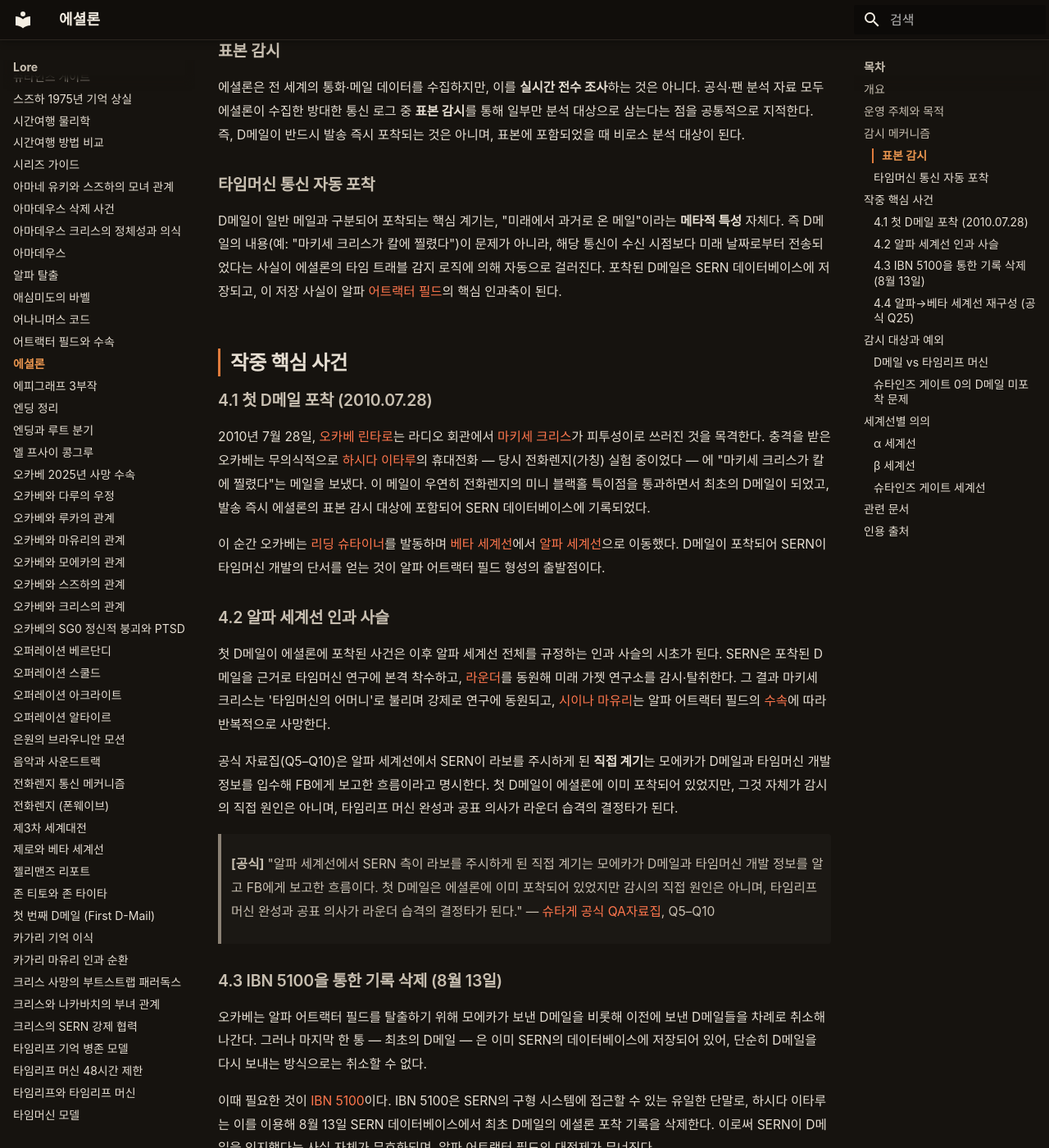
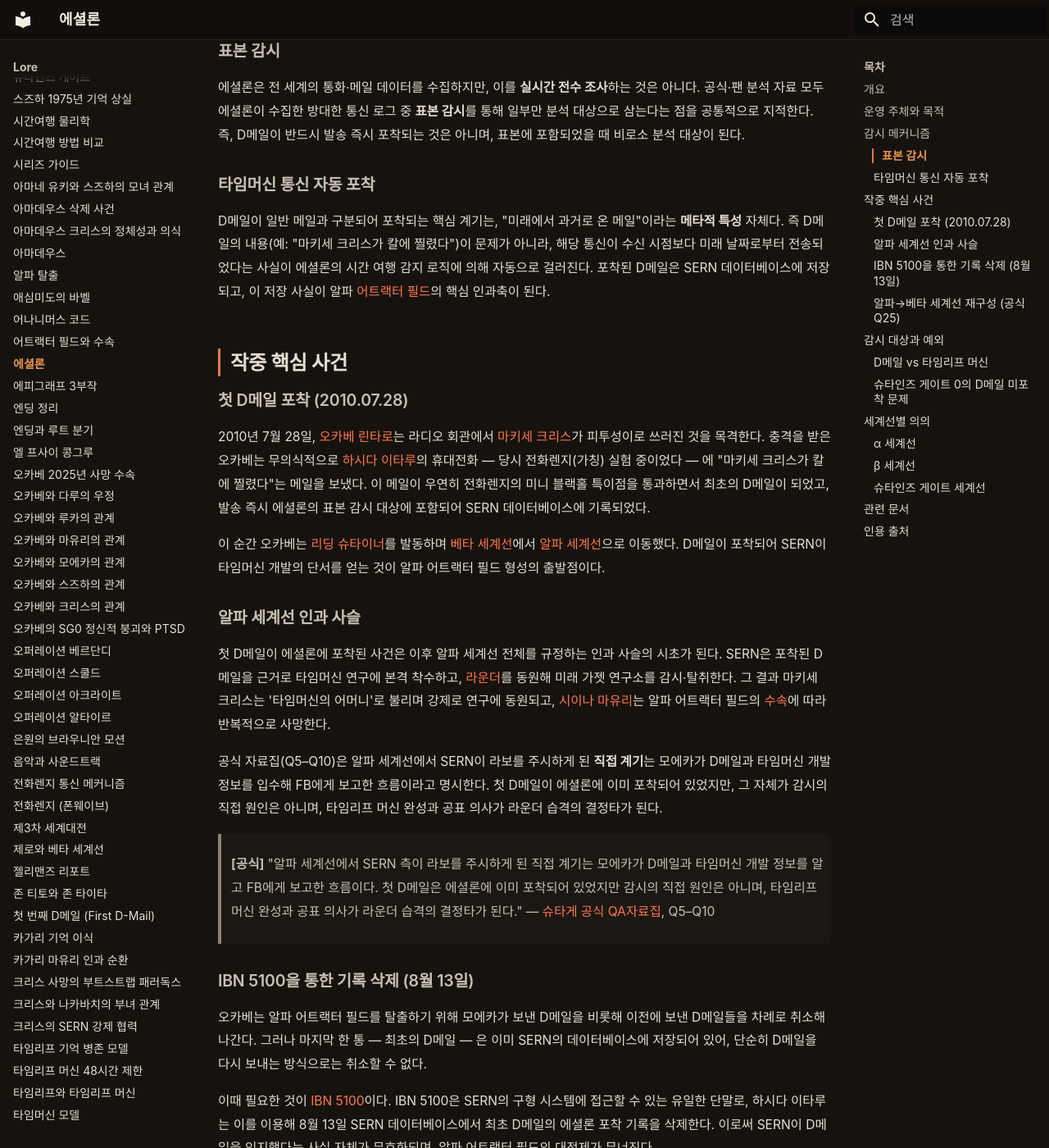
Before and after one commit to sgwiki/sgwiki.github.io, an MkDocs documentation site: the page built from wiki/lore/에셜론.md, in a window 1280 px wide and 1400 px high, scrolled down 1170 px. Shown: the whole window at 82% size. Built offline with MkDocs 1.6.1 and Material for MkDocs 9.7.7, drawn with Linux system fonts in a browser that asks for light colours; some web fonts are replaced; some of the changed text lies outside the part shown.

Commit message:
chore(wiki): 에셜론 정비 — H3 orphan 4.x 번호 제거, '타임 트래블' → '시간 여행' 용어 통일, 미세 문체 교정

```diff
--- a/wiki/lore/에셜론.md
+++ b/wiki/lore/에셜론.md
@@ -22,7 +22,7 @@
 
 감시의 핵심 목적은 두 가지다.
 
-1. **타임 트래블 징후 포착**: 미래에서 과거로 전송된 통신(전형적으로 D메일)을 탐지하여, 타임머신 개발의 단서를 확보한다.
+1. **시간 여행 징후 포착**: 미래에서 과거로 전송된 통신(전형적으로 D메일)을 탐지하여, 타임머신 개발의 단서를 확보한다.
 2. **Z 프로그램 기밀 유지**: 타임머신 연구 정보가 외부로 유출되는 것을 막고, [IBN 5100](IBN-5100.md)과 같이 SERN의 구형 시스템에 접근할 수 있는 장치의 동향을 추적한다. 공식 자료집은 텐노지 유고가 IBN 5100을 회수하려 한 이유가 "에셜론에 접속할 수 있는 단말로 쓰일 수 있기 때문에 그것이 밖에 돌아다니면 곤란"했기 때문이라고 설명한다.
 
 ## 감시 메커니즘
@@ -33,31 +33,31 @@
 
 ### 타임머신 통신 자동 포착
 
-D메일이 일반 메일과 구분되어 포착되는 핵심 계기는, "미래에서 과거로 온 메일"이라는 **메타적 특성** 자체다. 즉 D메일의 내용(예: "마키세 크리스가 칼에 찔렸다")이 문제가 아니라, 해당 통신이 수신 시점보다 미래 날짜로부터 전송되었다는 사실이 에셜론의 타임 트래블 감지 로직에 의해 자동으로 걸러진다. 포착된 D메일은 SERN 데이터베이스에 저장되고, 이 저장 사실이 알파 [어트랙터 필드](어트랙터-필드와-수속.md)의 핵심 인과축이 된다.
+D메일이 일반 메일과 구분되어 포착되는 핵심 계기는, "미래에서 과거로 온 메일"이라는 **메타적 특성** 자체다. 즉 D메일의 내용(예: "마키세 크리스가 칼에 찔렸다")이 문제가 아니라, 해당 통신이 수신 시점보다 미래 날짜로부터 전송되었다는 사실이 에셜론의 시간 여행 감지 로직에 의해 자동으로 걸러진다. 포착된 D메일은 SERN 데이터베이스에 저장되고, 이 저장 사실이 알파 [어트랙터 필드](어트랙터-필드와-수속.md)의 핵심 인과축이 된다.
 
 ## 작중 핵심 사건
 
-### 4.1 첫 D메일 포착 (2010.07.28)
+### 첫 D메일 포착 (2010.07.28)
 
 2010년 7월 28일, [오카베 린타로](../캐릭터/오카베-린타로.md)는 라디오 회관에서 [마키세 크리스](../캐릭터/마키세-크리스.md)가 피투성이로 쓰러진 것을 목격한다. 충격을 받은 오카베는 무의식적으로 [하시다 이타루](../캐릭터/하시다-이타루.md)의 휴대전화 — 당시 전화렌지(가칭) 실험 중이었다 — 에 "마키세 크리스가 칼에 찔렸다"는 메일을 보냈다. 이 메일이 우연히 전화렌지의 미니 블랙홀 특이점을 통과하면서 최초의 D메일이 되었고, 발송 즉시 에셜론의 표본 감시 대상에 포함되어 SERN 데이터베이스에 기록되었다.
 
 이 순간 오카베는 [리딩 슈타이너](리딩-슈타이너.md)를 발동하며 [베타 세계선](세계선.md)에서 [알파 세계선](세계선.md)으로 이동했다. D메일이 포착되어 SERN이 타임머신 개발의 단서를 얻는 것이 알파 어트랙터 필드 형성의 출발점이다.
 
-### 4.2 알파 세계선 인과 사슬
+### 알파 세계선 인과 사슬
 
 첫 D메일이 에셜론에 포착된 사건은 이후 알파 세계선 전체를 규정하는 인과 사슬의 시초가 된다. SERN은 포착된 D메일을 근거로 타임머신 연구에 본격 착수하고, [라운더](SERN과-라운더.md)를 동원해 미래 가젯 연구소를 감시·탈취한다. 그 결과 마키세 크리스는 '타임머신의 어머니'로 불리며 강제로 연구에 동원되고, [시이나 마유리](../캐릭터/시이나-마유리.md)는 알파 어트랙터 필드의 [수속](수속.md)에 따라 반복적으로 사망한다.
 
-공식 자료집(Q5–Q10)은 알파 세계선에서 SERN이 라보를 주시하게 된 **직접 계기**는 모에카가 D메일과 타임머신 개발 정보를 입수해 FB에게 보고한 흐름이라고 명시한다. 첫 D메일이 에셜론에 이미 포착되어 있었지만, 그것 자체가 감시의 직접 원인은 아니며, 타임리프 머신 완성과 공표 의사가 라운더 습격의 결정타가 된다.
+공식 자료집(Q5–Q10)은 알파 세계선에서 SERN이 라보를 주시하게 된 **직접 계기**는 모에카가 D메일과 타임머신 개발 정보를 입수해 FB에게 보고한 흐름이라고 명시한다. 첫 D메일이 에셜론에 이미 포착되어 있었지만, 그 자체가 감시의 직접 원인은 아니며, 타임리프 머신 완성과 공표 의사가 라운더 습격의 결정타가 된다.
 
 > **[공식]** "알파 세계선에서 SERN 측이 라보를 주시하게 된 직접 계기는 모에카가 D메일과 타임머신 개발 정보를 알고 FB에게 보고한 흐름이다. 첫 D메일은 에셜론에 이미 포착되어 있었지만 감시의 직접 원인은 아니며, 타임리프 머신 완성과 공표 의사가 라운더 습격의 결정타가 된다." — [슈타게 공식 QA자료집](../근거자료/공식/qa-자료집.md), Q5–Q10
 
-### 4.3 IBN 5100을 통한 기록 삭제 (8월 13일)
+### IBN 5100을 통한 기록 삭제 (8월 13일)
 
 오카베는 알파 어트랙터 필드를 탈출하기 위해 모에카가 보낸 D메일을 비롯해 이전에 보낸 D메일들을 차례로 취소해 나간다. 그러나 마지막 한 통 — 최초의 D메일 — 은 이미 SERN의 데이터베이스에 저장되어 있어, 단순히 D메일을 다시 보내는 방식으로는 취소할 수 없다.
 
 이때 필요한 것이 [IBN 5100](IBN-5100.md)이다. IBN 5100은 SERN의 구형 시스템에 접근할 수 있는 유일한 단말로, 하시다 이타루는 이를 이용해 8월 13일 SERN 데이터베이스에서 최초 D메일의 에셜론 포착 기록을 삭제한다. 이로써 SERN이 D메일을 인지했다는 사실 자체가 무효화되며, 알파 어트랙터 필드의 대전제가 무너진다.
 
-### 4.4 알파→베타 세계선 재구성 (공식 Q25)
+### 알파→베타 세계선 재구성 (공식 Q25)
 
 에셜론 기록 삭제가 어떻게 세계선 변동으로 이어지는지는 슈타인즈 게이트 설정에서 가장 자주 질문되는 지점 중 하나다. 공식 자료집 Q25는 이에 대해 **존 티토의 원칙**을 근거로 답한다.
 
```
Also changed, not shown: other parts of wiki/lore/에셜론.md (+1 -1 lines).
